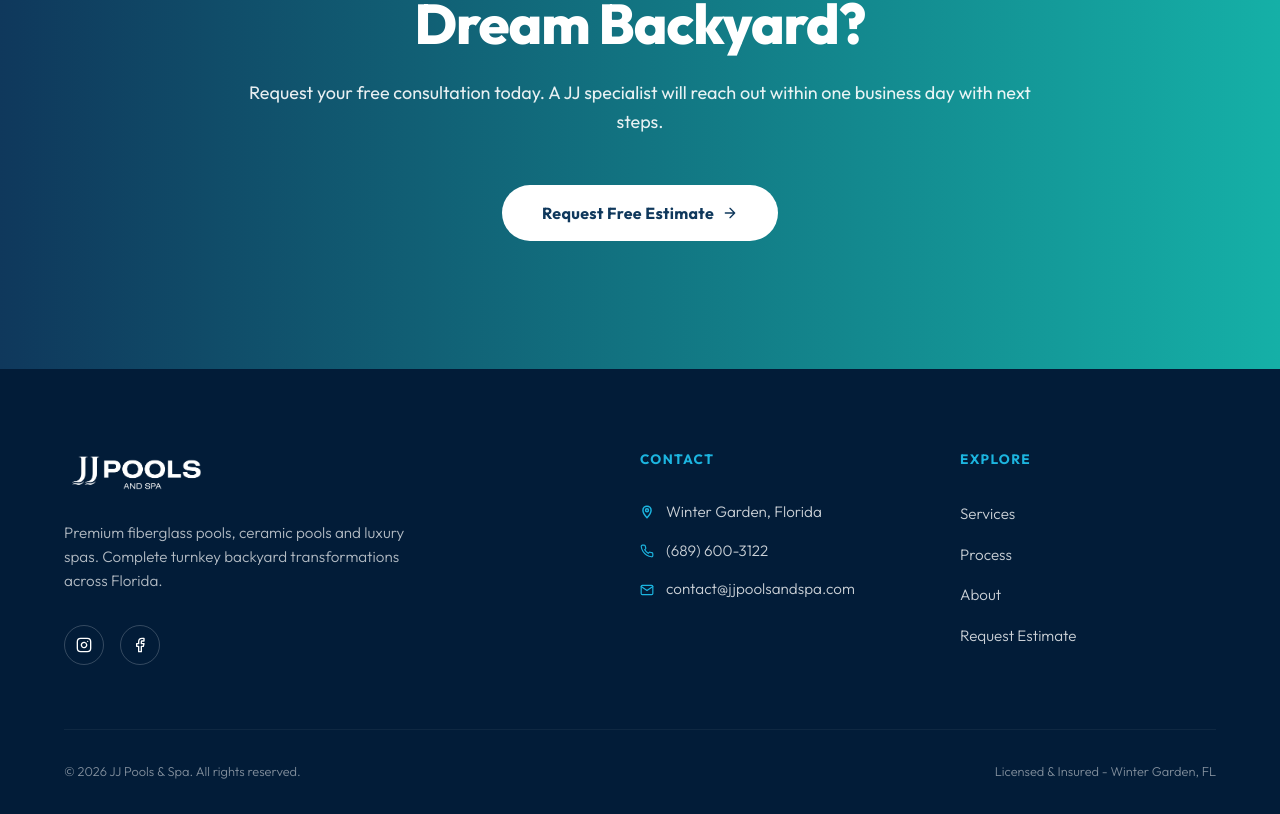
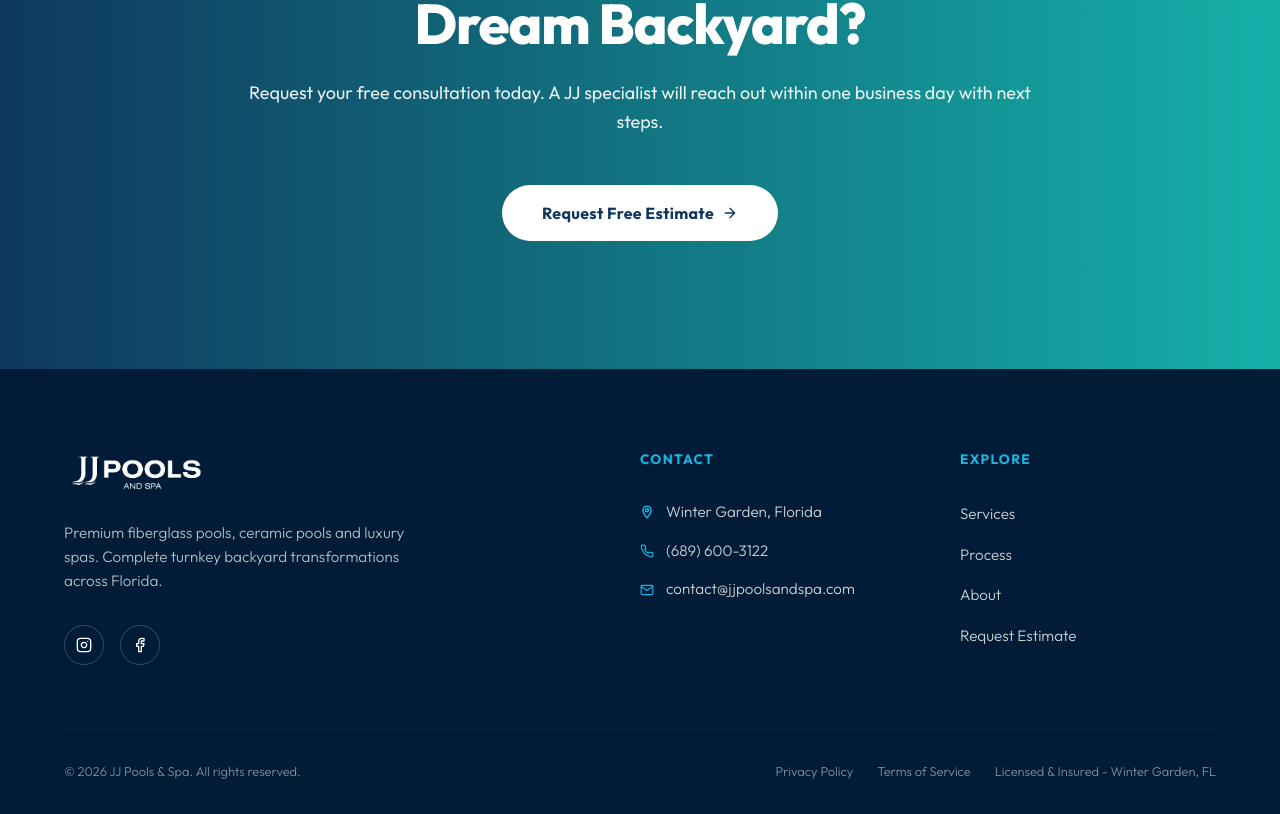
Before and after one commit to leonardorimes/jjpools, a Next.js app: page / in a window 1280 px wide. Shown: the part 6337-7151 px from the top of the page. Built offline with nearby package versions, Linux system fonts and the light colour scheme.

Commit message:
criando paginas

```diff
--- a/app/page.tsx
+++ b/app/page.tsx
@@ -1578,12 +1578,17 @@ export default function Hero() {
             fontSize: "0.8rem",
             color: "rgba(255,255,255,0.5)"
           }}>© 2026 JJ Pools & Spa. All rights reserved.</p>
-          <p style={{
+          <div style={{
+            display: "flex",
+            gap: "1.5rem",
             fontFamily: "var(--font-outfit), sans-serif",
             fontWeight: 300,
             fontSize: "0.8rem",
-            color: "rgba(255,255,255,0.5)"
-          }}>Licensed & Insured - Winter Garden, FL</p>
+          }}>
+            <a href="/privacypolicy" style={{ color: "rgba(255,255,255,0.5)", textDecoration: "none", transition: "color 0.2s" }} onMouseEnter={(e) => e.currentTarget.style.color = "#1cb5e0"} onMouseLeave={(e) => e.currentTarget.style.color = "rgba(255,255,255,0.5)"}>Privacy Policy</a>
+            <a href="/termsofservice" style={{ color: "rgba(255,255,255,0.5)", textDecoration: "none", transition: "color 0.2s" }} onMouseEnter={(e) => e.currentTarget.style.color = "#1cb5e0"} onMouseLeave={(e) => e.currentTarget.style.color = "rgba(255,255,255,0.5)"}>Terms of Service</a>
+            <span style={{ color: "rgba(255,255,255,0.5)" }}>Licensed & Insured - Winter Garden, FL</span>
+          </div>
         </div>
       </footer>
     </>
```
